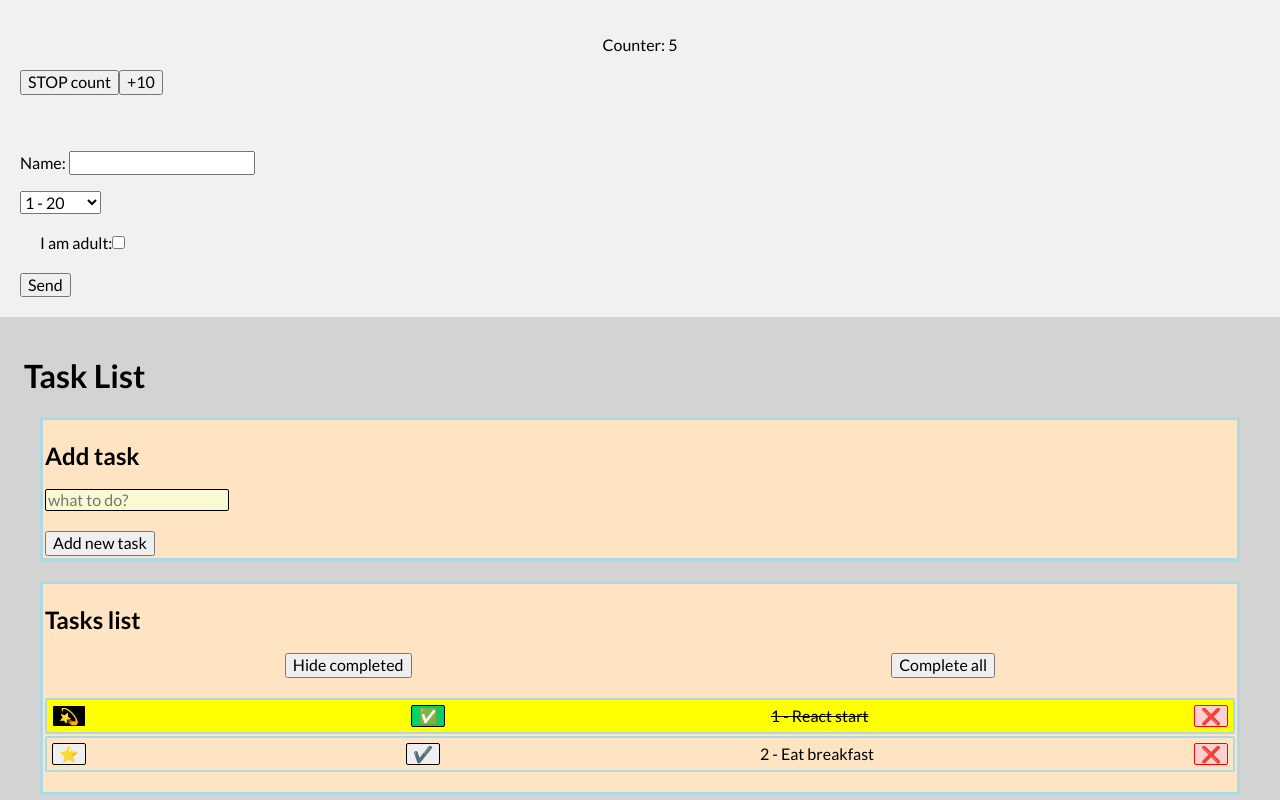
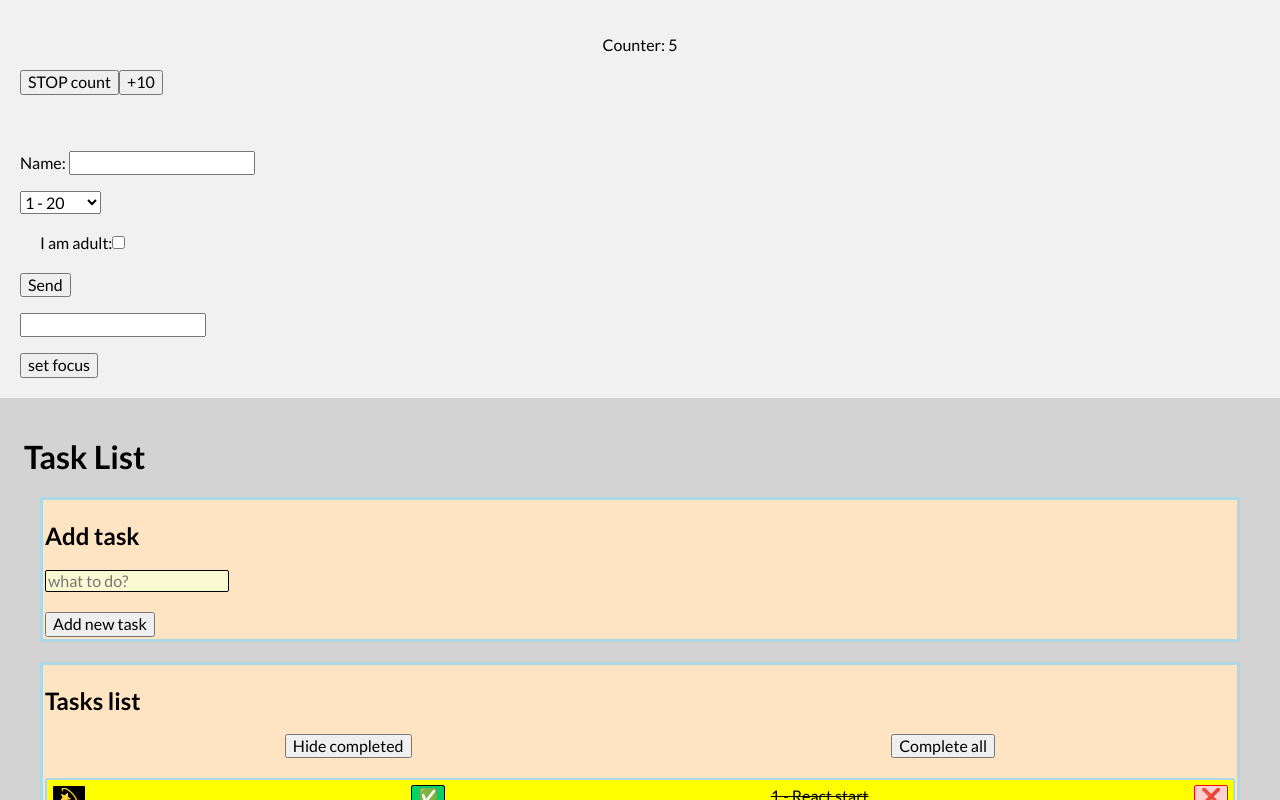
Before and after one commit to RobFyd/practice-in-react, a React (Create React App) app: page / in a window 1280 px wide. Shown: the top 800 px of the page. Built offline with nearby package versions, Linux system fonts and the light colour scheme.

Commit message:
useRef for focus on input added

```diff
--- a/src/App.js
+++ b/src/App.js
@@ -14,6 +14,9 @@ console.log(name);
 function App() {
   const [count, setCount] = useState(0); // hook useState  - return array with two elements: value and function to change value, must be in function component, one argument is initial value
   const intervalRef = useRef(null); // hook useRef - return object with property current, which is empty by default, can be used to store any value, can be used in function component and class component
+  const inputRef = useRef(null);
+
+////////////////////////////////////////////////////////////////////////////////////
 
   const [name, setName] = useState(""); // <form> in react - <input> and <textarea>
   const [age, setAge] = useState("1 - 20"); // <form> in react - <select>
@@ -25,12 +28,15 @@ function App() {
     console.log(`Name: ${name} and age: ${age} was sent. Adult: ${adult}`);
   };
 
+////////////////////////////////////////////////////////////////////////////////////
+
   // useEffect(() => {
   //   document.title = `Counter: ${count}, name: ${name}`;
   // }, [count, name]);
 
   useEffect(() => {
-    intervalRef.current = setInterval(() => {    // before intervalRef.current was setInterval
+    intervalRef.current = setInterval(() => {
+      // before intervalRef.current was setInterval
       setCount((prevCount) => prevCount + 1);
     }, 1000);
 
@@ -42,6 +48,12 @@ function App() {
   const stopCount = () => {
     clearInterval(intervalRef.current);
   };
+
+  const focusInput = () => {
+    inputRef.current.focus();   // focus on input
+  };
+
+////////////////////////////////////////////////////////////////////////////////////
 
   const [hideDone, setHideDone] = useState(false);
   const [tasks, setTasks] = useState(
@@ -144,7 +156,16 @@ function App() {
           </div>
           <button>Send</button>
         </form>
+
+        <>
+          <p>
+            <input ref={inputRef} />
+          </p>
+          <button onClick={focusInput}>set focus</button>
+        </>
       </div>
+
+{/* ////////////////////////////////////////////////////////////////////////// */}
 
       <Container>
         <Header title="Task List" />
```
